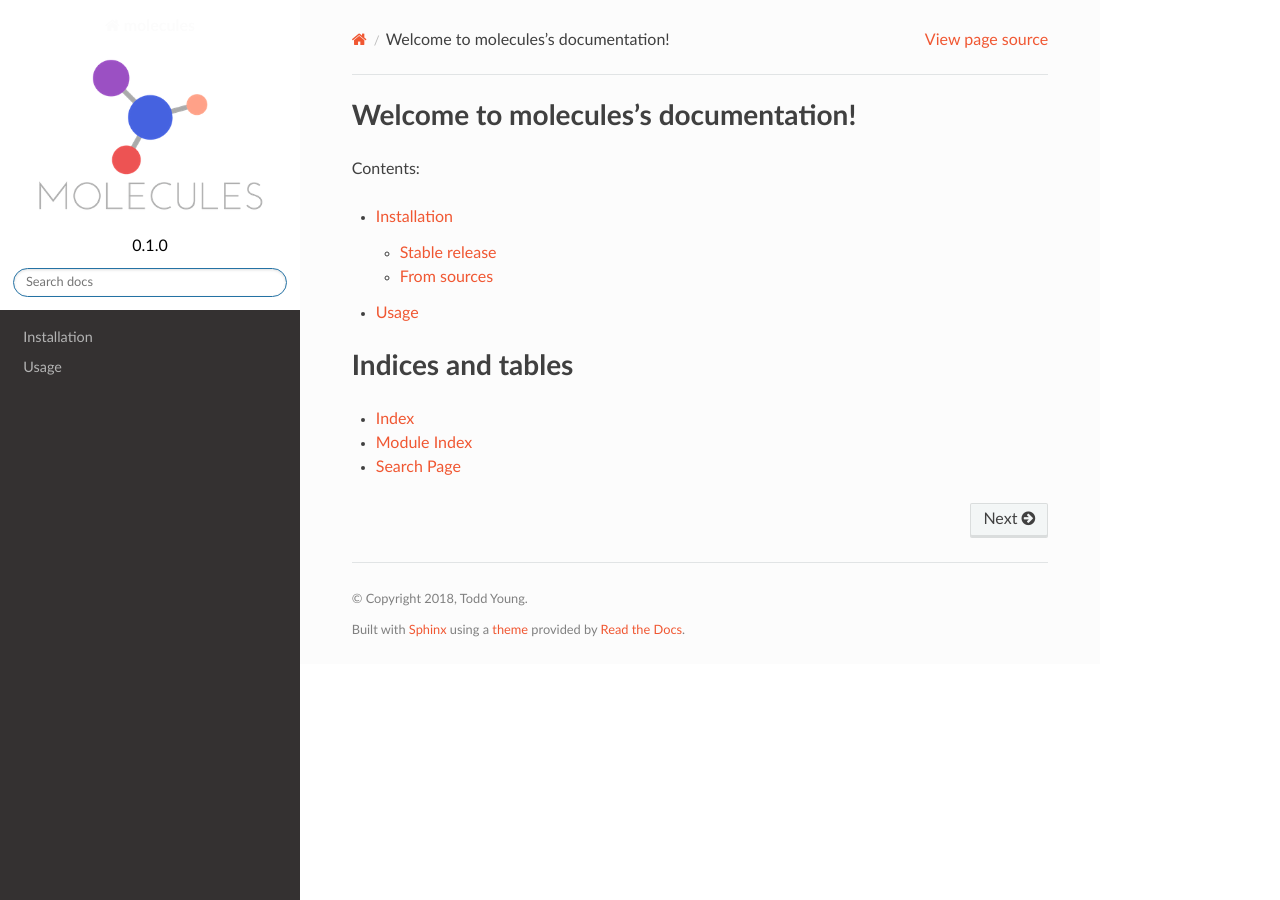
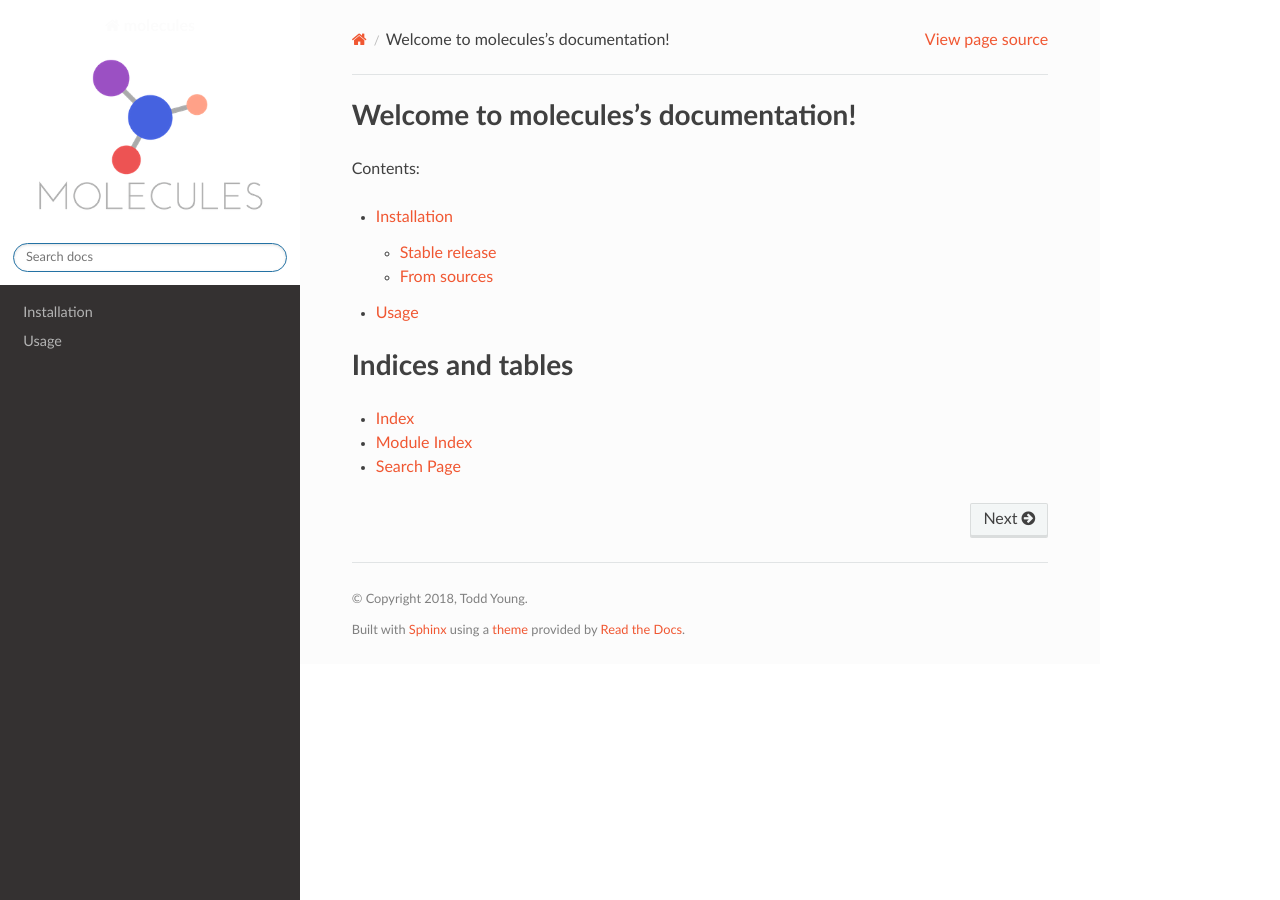
Before and after one commit to yngtodd/molecules-deprecated, a Sphinx documentation site: the page built from docs/source/index.rst, in a window 1280 px wide. Built offline with Sphinx 7.4.7 and the Read the Docs theme 2.0.0, drawn with Linux system fonts in a browser that asks for light colours; pages that are not in the unit, such as notebooks, are missing from menus.

Commit message:
remove hard coded versions

```diff
--- a/docs/source/conf.py
+++ b/docs/source/conf.py
@@ -64,10 +64,8 @@ copyright = u"2018, Todd Young"
 #
 # The short X.Y version.
 #version = molecules.__version__
-version = 0.1.0
 # The full version, including alpha/beta/rc tags.
 #release = molecules.__version__
-release = 0.1.0
 
 # The language for content autogenerated by Sphinx. Refer to documentation
 # for a list of supported languages.
```
